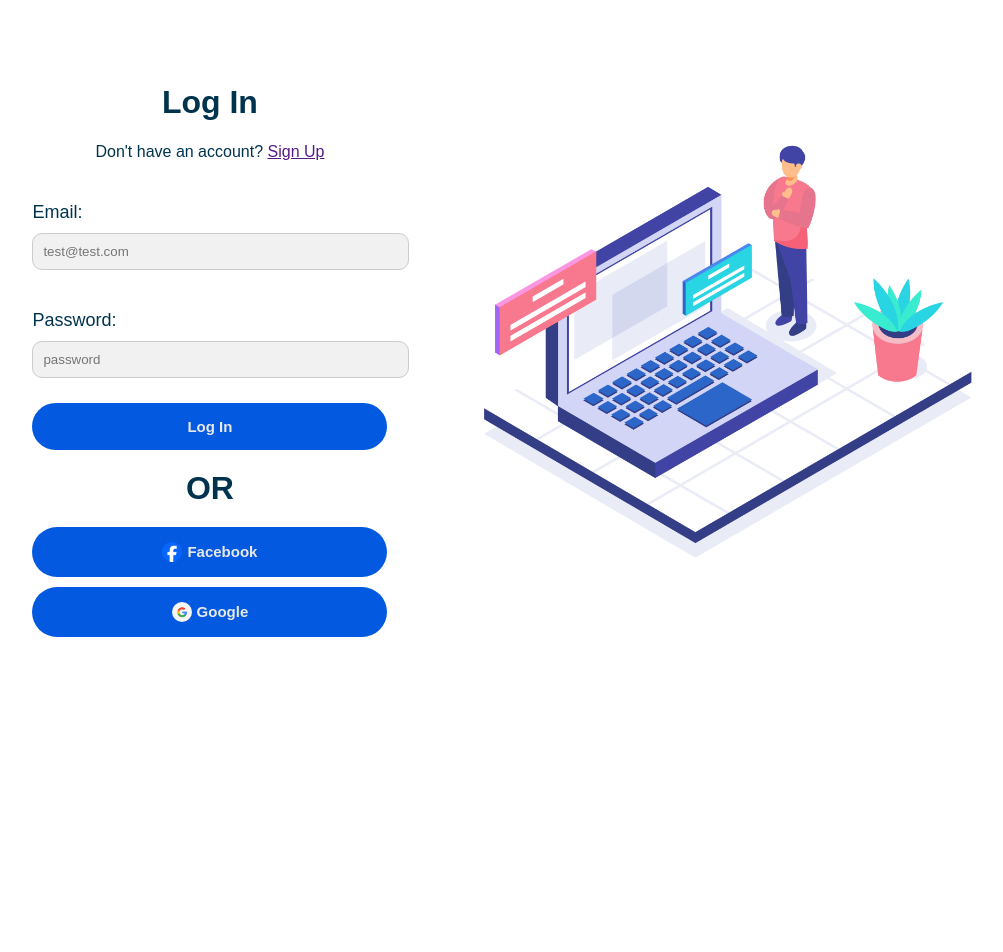
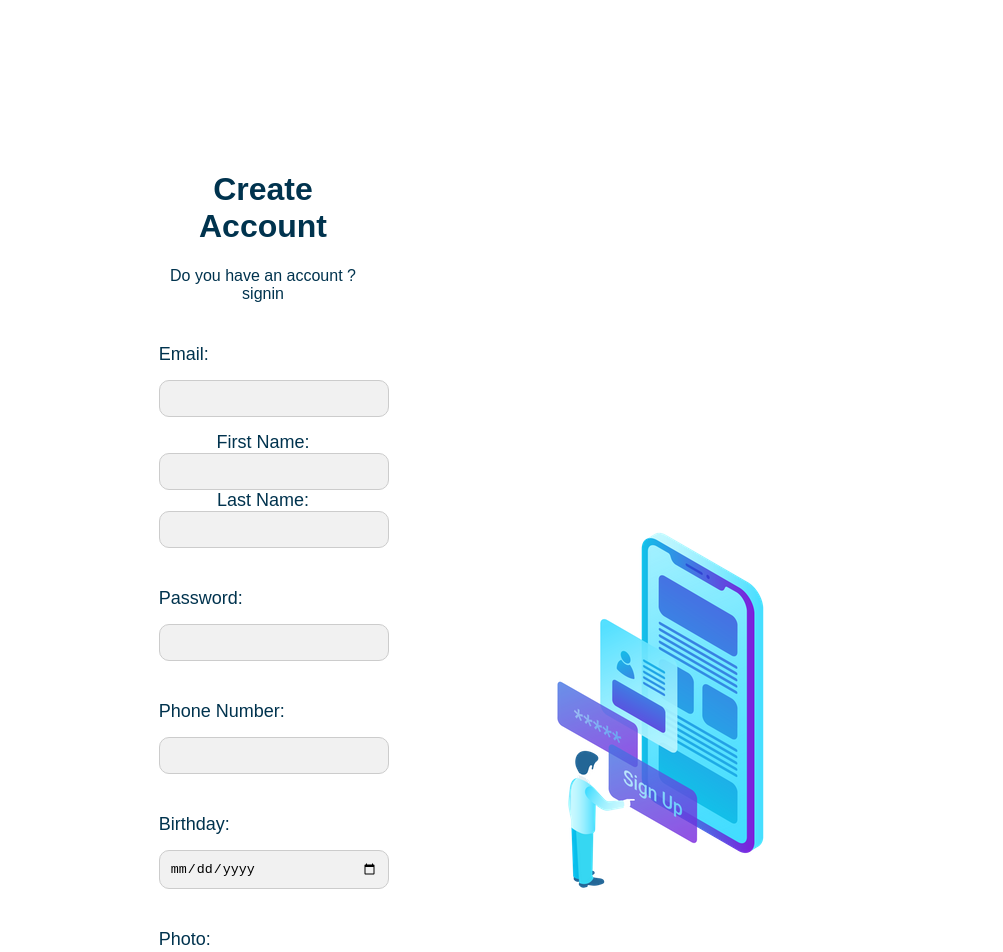
Before and after one commit to MrNewbie-KH/GP-frontend, a React (Vite) app: page / in a window 1280 px wide. Shown: the top 952 px of the page, without its empty margins (152-1155 px from the left). Before the commit the page ends 800 px from the top, so only its background shows below. Built offline with nearby package versions, Linux system fonts and the light colour scheme.

Commit message:
using axios to call the end point of registration

```diff
--- a/package.json
+++ b/package.json
@@ -7,9 +7,11 @@
     "dev": "vite",
     "build": "vite build",
     "lint": "eslint . --ext js,jsx --report-unused-disable-directives --max-warnings 0",
-    "preview": "vite preview"
+    "preview": "vite preview",
+    "server": "json-server --watch ./src/fakeData/db.json"
   },
   "dependencies": {
+    "axios": "^1.6.7",
     "react": "^18.2.0",
     "react-dom": "^18.2.0",
     "react-router-dom": "^6.22.0"
@@ -22,6 +24,7 @@
     "eslint-plugin-react": "^7.33.2",
     "eslint-plugin-react-hooks": "^4.6.0",
     "eslint-plugin-react-refresh": "^0.4.5",
+    "json-server": "^1.0.0-alpha.23",
     "vite": "^5.1.3"
   }
 }
--- a/src/App.jsx
+++ b/src/App.jsx
@@ -4,7 +4,7 @@ import SignUp from "./pages/SignUp";
 function App() {
   return (
     <>
-      {/* <SignUp /> */}
+      <SignUp />
       <LogIn />
     </>
   );
--- a/src/components/LogIn/LogInCard.jsx
+++ b/src/components/LogIn/LogInCard.jsx
@@ -1,4 +1,4 @@
-import { Link } from "react-router-dom";
+// import { Link } from "react-router-dom";
 import LogInForm from "./LogInForm";
 import style from "./LogInCard.module.css";
 import Button from "./Button";
--- a/src/components/SignUp/Button.module.css
+++ b/src/components/SignUp/Button.module.css
@@ -1,7 +1,7 @@
 .btn {
   display: block;
-  padding: 10px;
-  font-size: 16px;
+  padding: 15px;
+  font-size: 15px;
   font-weight: bold;
   text-align: center;
   text-decoration: none;
@@ -19,7 +19,7 @@
 }
 .btn:hover {
   background-color: #7923dc;
-  transition: background-color 0.7s ease;
+  transition: background-color 0.3s ease;
 }
 .google:hover {
   background-color: red;
--- a/src/components/SignUp/SignUpCard.jsx
+++ b/src/components/SignUp/SignUpCard.jsx
@@ -1,4 +1,4 @@
-import { Link } from "react-router-dom";
+// import { Link } from "react-router-dom";
 import SignUpForm from "./SignUpForm";
 import style from "./SignUpCard.module.css";
 import Button from "./Button";
--- a/src/components/SignUp/SignUpForm.jsx
+++ b/src/components/SignUp/SignUpForm.jsx
@@ -1,16 +1,20 @@
 import React, { useState } from "react";
 import style from "./SignUpForm.module.css";
 import Button from "./Button.jsx";
+import axios from "axios";
+// -----------------------
+const initialState = {
+  email: "",
+  firstName: "",
+  lastName: "",
+  password: "",
+  phone: "",
+  birthday: "",
+  // photo: null,
+};
 function SignupForm() {
-  const [formData, setFormData] = useState({
-    email: "",
-    firstName: "",
-    lastName: "",
-    password: "",
-    phone: "",
-    birthday: "",
-    photo: null,
-  });
+  // state part
+  const [formData, setFormData] = useState(initialState);
 
   const handleChange = (e) => {
     const { name, value, type, files } = e.target;
@@ -21,14 +25,22 @@ function SignupForm() {
     }));
   };
 
-  const handleSubmit = (e) => {
+  const handleSubmit = async (e) => {
     e.preventDefault();
-    // Handle form submission with formData
-    console.log(formData);
+    try {
+      const response = await axios.post(
+        "http://localhost:3000/register",
+        formData
+      );
+      console.log("Registered successfully with data:", formData);
+      setFormData(initialState);
+    } catch (error) {
+      console.error("Error  :", error.message);
+    }
   };
 
   return (
-    <form onSubmit={handleSubmit} encType="">
+    <form onSubmit={handleSubmit} encType="multipart/form-data">
       <div className={style.formRow}>
         <label>Email:</label>
         <input
@@ -108,5 +120,3 @@ function SignupForm() {
 }
 
 export default SignupForm;
-
-// 1- provide field email, f-name, l-name ,password, phone! , birthday! , photo!
--- /dev/null
+++ b/src/fakeData/db.json
@@ -0,0 +1,30 @@
+{
+  "register": [
+    {
+      "firstName": "mohamed",
+      "lastName": "zahw",
+      "email": "mo@gmail.com",
+      "password": "123456789",
+      "phone": "01061336120",
+      "birthday": "02-02-2001"
+    },
+    {
+      "id": "1f64",
+      "email": "mkhattab369@gmail.com",
+      "firstName": "Mohamed",
+      "lastName": "Khattab",
+      "password": "13456",
+      "phone": "01061336120",
+      "birthday": "2001-06-02"
+    },
+    {
+      "id": "059f",
+      "email": "hello@google.com",
+      "firstName": "Mohamed",
+      "lastName": "Khattab",
+      "password": "123546",
+      "phone": "01061336120",
+      "birthday": "2001-02-06"
+    }
+  ]
+}
```
Also changed, not shown: 1 other file (tests, documents, lock files or other folders).
